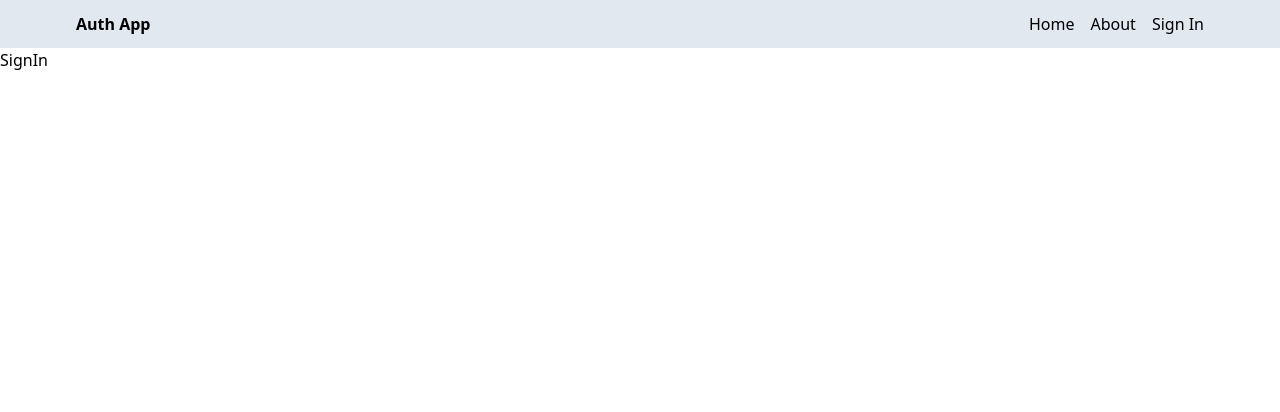
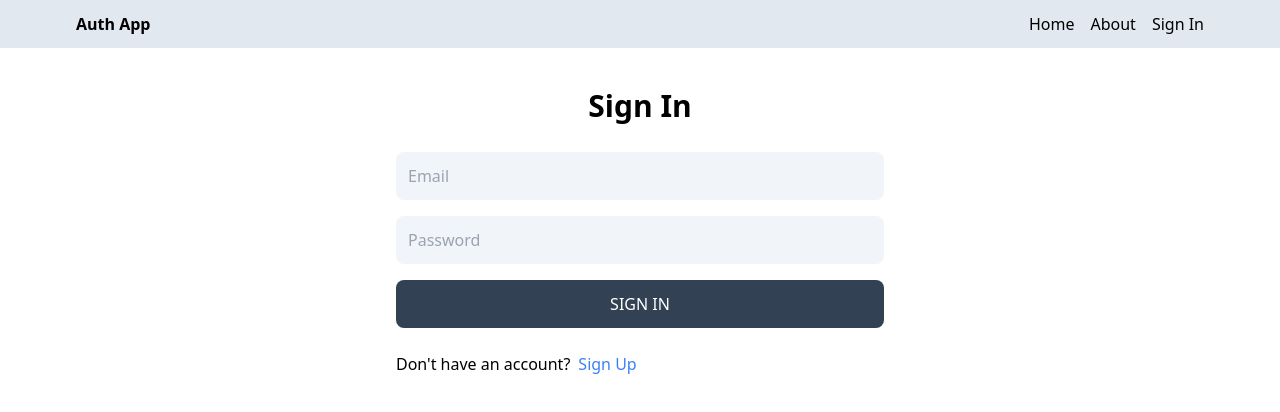
Before and after one commit to FarahSyed/mern_auth, a React (Vite) app in the folder client/: page /sign-in in a window 1280 px wide. Shown: the top 412 px of the page. Built offline with nearby package versions, Linux system fonts and the light colour scheme.

Commit message:
complete sign in page functionality

```diff
--- a/client/src/pages/SignIn.jsx
+++ b/client/src/pages/SignIn.jsx
@@ -1,11 +1,65 @@
-import React from 'react';
+import React, { useState } from 'react';
+import { Button, Input } from '../components';
+import { Link, useNavigate } from 'react-router-dom';
 
 
 function SignIn() {
+
+  const navigate = useNavigate();
+
+  const [formData, setFormData] = useState({});
+  const [error, setError] = useState(false);
+  const [loading, setLoading] = useState(false);
+
+  const handleFocus = () => {
+    if(error) setError(false);
+  }
+
+  const handleChange = (e) => {
+    setFormData({...formData, [e.target.id]: e.target.value});
+  }
+
+  const handleSubmit = async (e) => {
+    e.preventDefault();
+
+    try {
+      setLoading(true);
+      const res = await fetch('/api/auth/signin', {
+        method: 'POST',
+        headers: {'Content-Type': 'application/json'},
+        body: JSON.stringify(formData)
+      });
+      const data = await res.json();
+      setLoading(false);
+      if (data.success === false) {
+        setError(data.message);
+        return;
+      }
+      navigate('/');
+    } catch (error) {
+      setLoading(false);
+      setError(error);
+    }
+  }
+
   return (
-    <>
-        <h1>SignIn</h1>
-    </>
+    <div className='p-3 max-w-lg mx-auto'>
+        <h1 className='text-3xl text-center font-semibold my-7'>Sign In</h1>
+        <form method="post" onSubmit={handleSubmit} className='flex flex-col gap-4'>
+
+          <Input type="email" placeholder="Email" name="email" id="email" required onChange={handleChange} onFocus={handleFocus} />
+          <Input type="password" placeholder="Password" name="password" id="password" required onChange={handleChange} onFocus={handleFocus} />
+          {error ? <p className='text-error pl-3 text-sm'>{error}</p> : null}
+          <Button type="submit" value={loading ? "Loading..." : "Sign In"} disabled={loading ? true : false} bgColor='bg-secondary' />
+
+          <div className='flex gap-2 mt-2'>
+            <p>Don&apos;t have an account? </p>
+            <Link to="/sign-up">
+              <span className='text-link'>Sign Up</span>
+            </Link>
+          </div>
+        </form>
+    </div>
   )
 }
 
--- a/client/src/pages/SignUp.jsx
+++ b/client/src/pages/SignUp.jsx
@@ -1,9 +1,11 @@
 import React, { useState } from 'react';
 import { Button, Input } from '../components';
-import { Link } from 'react-router-dom';
+import { Link, useNavigate } from 'react-router-dom';
 
 
 function SignUp() {
+
+  const navigate = useNavigate();
 
   const [formData, setFormData] = useState({});
   const [error, setError] = useState(false);
@@ -33,6 +35,7 @@ function SignUp() {
         setError(data.message);
         return;
       }
+      navigate('/sign-in');
     } catch (error) {
       setLoading(false);
       setError(error);
```
